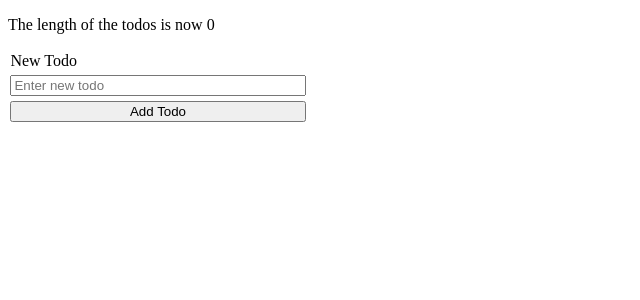
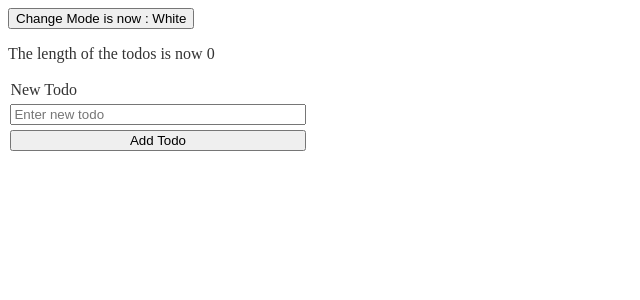
Before and after one commit to Desheng-K0ng/Todo-List-Project, a React (Vite) app in the folder Todo-list/: page / in a window 1280 px wide. Shown: the top 300 px of the page, without its empty margins (0-640 px from the left). Built offline with nearby package versions, Linux system fonts and the light colour scheme.

Commit message:
update dark mode change
custom new toggle hooks

```diff
--- a/Todo-list/src/App.jsx
+++ b/Todo-list/src/App.jsx
@@ -1,10 +1,12 @@
 import React, { useRef, useEffect } from "react";
 import { useState } from "react";
 import { TodoItem } from "./component/TodoItem";
+import { useToggle } from "./component/useToggle";
 import "./style.css";
 
 const App = () => {
   const [newTodoName, setNewTodoName] = useState(""); // input
+  const [isDarkMode, toggleDarkMode] = useToggle(false);
   const [todos, setTodos] = useState([]); // task list
   const todoCountRef = useRef(0); // use ref for count the number of todos
 
@@ -33,7 +35,7 @@ const App = () => {
   useEffect(() => {
     todoCountRef.current = todos.length;
     console.log("The number of todos is now ", todoCountRef.current);
-  }, [todos])
+  }, [todos]);
   // do something while todos array changes/updates
 
   function deleteTodo(id) {
@@ -41,8 +43,21 @@ const App = () => {
     // filter all the todos but not the same id one
   }
 
+  useEffect(() => {
+    console.log("Mode is now Dark? ", isDarkMode);
+  }, [isDarkMode]);
+
   return (
     <>
+      <div
+        style={{
+          background: isDarkMode ? "#333" : "white",
+          color: isDarkMode ? "white" : "#333",
+        }}
+      >
+        <button onClick={toggleDarkMode}>
+          Change Mode is now : {isDarkMode ? "Dark" : "White"}
+        </button>
         <p>The length of the todos is now {todos.length}</p>
         <div id="new-todo-form">
           <label htmlFor="todo-input">New Todo</label>
@@ -51,6 +66,7 @@ const App = () => {
             type="text"
             id="todo-input"
             value={newTodoName}
+            autoComplete="off" // off auto fill
             onChange={(e) => setNewTodoName(e.target.value)}
           />
           <button onClick={addNewTodo}>Add Todo</button>
@@ -65,7 +81,7 @@ const App = () => {
             />
           ))}
         </ul>
-
+      </div>
     </>
   );
 };
--- /dev/null
+++ b/Todo-list/src/component/useToggle.js
@@ -0,0 +1,11 @@
+import { useState } from "react";
+
+// useToggle as a custom hook for toggle the darkMode
+export function useToggle(initialValue) {
+  const [value, setValue] = useState(initialValue);
+
+  function toggle() {
+    setValue((currentValue) => !currentValue);
+  }
+  return [value, toggle];
+}
```
Lines whose indentation alone changed are shown as unchanged.
